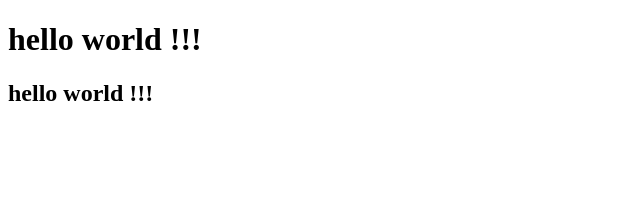
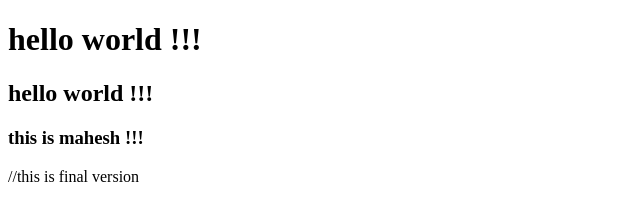
Before and after one commit to mahesh2991/newGit, a plain HTML site: page index.html in a window 1280 px wide. Shown: the whole page, without its empty margins (0-640 px from the left). Drawn offline with Linux system fonts and the light colour scheme.

Commit message:
done with current version

```diff
--- a/index.html
+++ b/index.html
@@ -11,6 +11,7 @@
 <body>
     <h1>hello world !!!</h1>
      <h2>hello world !!!</h2>
+     <h3>this is mahesh !!!</h3> //this is final version
 </body>
 
 </html>
```
